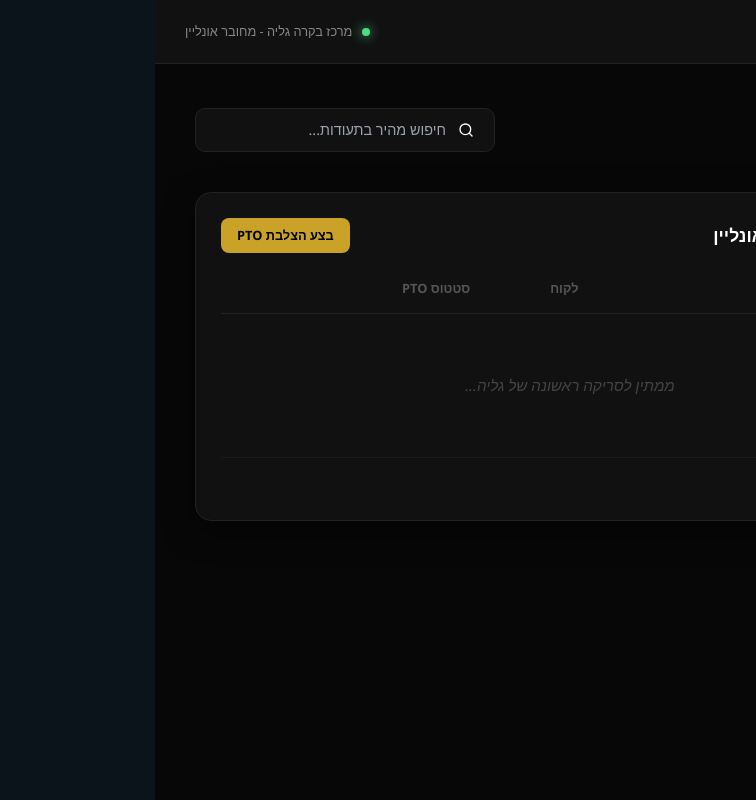
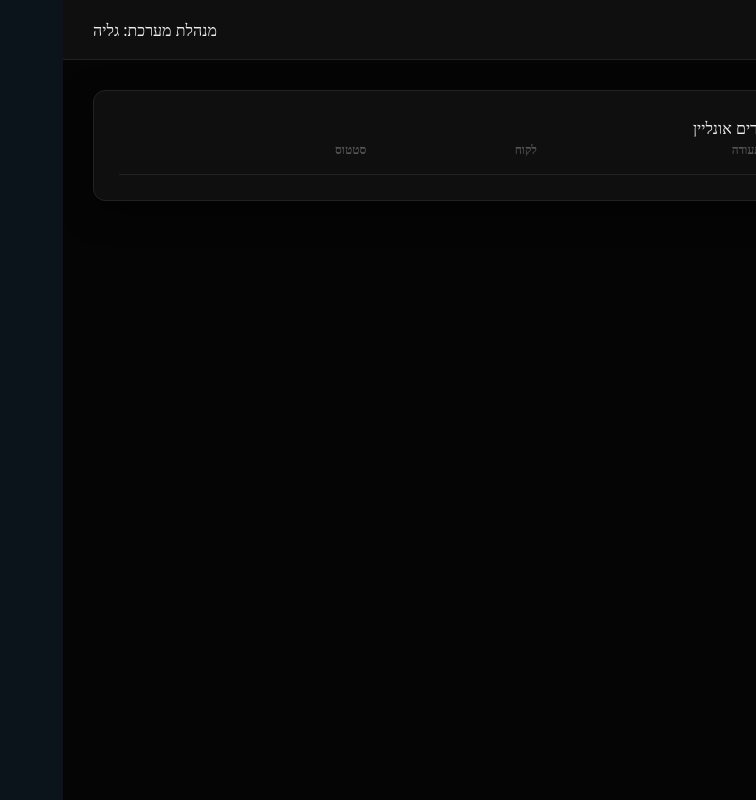
Before and after one commit to saban942025-cyber/ituran-94, a Next.js app: page /admin in a window 1280 px wide. Shown: the whole page, without its empty margins (524-1280 px from the left). Built offline with nearby package versions, Linux system fonts and the light colour scheme.

Commit message:
Update page.tsx

```diff
--- a/src/app/admin/page.tsx
+++ b/src/app/admin/page.tsx
@@ -1,8 +1,9 @@
 'use client';
-import React, { useState, useRef, useEffect } from 'react';
+import React, { useState, useRef } from 'react';
 import {
   FileUp, LayoutDashboard, FileText, Clock, Loader2,
-  Activity, ShieldCheck, CheckCircle2, AlertTriangle, Search
+  Activity, ShieldCheck, AlertTriangle, ChevronDown, ChevronUp,
+  Package, MessageSquare, CheckCircle
 } from 'lucide-react';
 import { processScan } from '../actions/process-scan';
 
@@ -10,9 +11,9 @@ export default function GaliaCyberDashboard() {
   const [isProcessing, setIsProcessing] = useState(false);
   const [status, setStatus] = useState('');
   const [results, setResults] = useState<any[]>([]);
+  const [expandedId, setExpandedId] = useState<number | null>(null);
   const fileInputRef = useRef<HTMLInputElement>(null);
 
-  // ה-URL של הסקריפט לתיקיית galya בדרייב
   const SCRIPT_URL = 'https://script.google.com/macros/s/AKfycbzTgyqBz-O4WxBs6Ivi-1sk-Ux4REEfdwWK6kBJvkVdM3kxl5FjeP8CfadNHtYOpOE7/exec';
 
   const onUpload = async (e: React.ChangeEvent<HTMLInputElement>) => {
@@ -20,7 +21,7 @@ export default function GaliaCyberDashboard() {
     if (!file) return;
 
     setIsProcessing(true);
-    setStatus('1. מגבה לדרייב (galya)...');
+    setStatus('שומר בדרייב ומנתח כתב יד...');
 
     const reader = new FileReader();
     reader.readAsDataURL(file);
@@ -28,19 +29,10 @@ export default function GaliaCyberDashboard() {
       const base64 = reader.result as string;
 
       try {
-        // שלב א: גיבוי ל-Google Drive
-        await fetch(SCRIPT_URL, {
-          method: 'POST',
-          mode: 'no-cors',
-          body: JSON.stringify({
-            fileName: `GALIA_${Date.now()}_${file.name}`,
-            base64Data: base64,
-            type: 'admin_upload'
-          })
-        });
+        // 1. גיבוי לדרייב
+        await fetch(SCRIPT_URL, { method: 'POST', mode: 'no-cors', body: JSON.stringify({ fileName: `G_${Date.now()}_${file.name}`, base64Data: base64 }) });
 
-        // שלב ב: ניתוח ג'ימיני (המלשינון)
-        setStatus('2. ג\'ימיני מנתח אונליין...');
+        // 2. ניתוח מוצרים וחריגות (המלשינון)
         const res = await processScan(base64, { lat: 0, lng: 0 }, { source: "GALIA_OFFICE" });
 
         if (res && res.success) {
@@ -48,184 +40,160 @@ export default function GaliaCyberDashboard() {
             id: Date.now(),
             invoice: res.data.invoiceNumber || '---',
             client: res.data.customerName || 'לא זוהה',
+            items: res.data.items || [],
+            notes: res.data.handwrittenNotes || '',
+            hasError: res.data.hasDiscrepancy || false,
             time: new Date().toLocaleTimeString('he-IL'),
-            type: res.data.type,
-            ptoStatus: 'ממתין להצלבה'
           };
           setResults(prev => [newData, ...prev]);
-          setStatus('✅ ניתוח הושלם בהצלחה');
+          setStatus('✅ ניתוח מוצרים הושלם');
         } else {
-          setStatus(`❌ שגיאת ניתוח: ${res?.error}`);
+          setStatus('❌ תקלה בניתוח');
         }
       } catch (err) {
-        setStatus('❌ תקלה בתקשורת מערכת');
+        setStatus('❌ שגיאת מערכת');
       } finally {
         setIsProcessing(false);
-        setTimeout(() => setStatus(''), 5000);
+        setTimeout(() => setStatus(''), 4000);
       }
     };
   };
 
+  const toggleRow = (id: number) => setExpandedId(expandedId === id ? null : id);
+
   return (
-    <div className="admin-container">
-      {/* Navbar */}
-      <nav className="nav">
-        <div className="nav-left">
-          <ShieldCheck className="gold" size={24} />
-          <span className="logo gold font-bold">SABAN 94 CYBER</span>
+    <div className="cyber-admin">
+      {/* Top Navbar */}
+      <nav className="navbar">
+        <div className="flex items-center gap-3">
+          <ShieldCheck className="gold" size={28} />
+          <span className="logo gold font-bold tracking-tighter">SABAN 94 CYBER</span>
         </div>
-        <div className="nav-right">
-          <div className="status-indicator">
-            <div className="dot animate-pulse"></div>
-            <span>מרכז בקרה גליה - מחובר אונליין</span>
-          </div>
+        <div className="user-profile">
+          <div className="dot animate-pulse"></div>
+          <span>מנהלת מערכת: גליה</span>
         </div>
       </nav>
 
       <div className="layout">
-        {/* Sidebar */}
-        <aside className="menu">
-          <LayoutDashboard className="gold" size={24} />
+        <aside className="sidebar">
+          <LayoutDashboard className="active gold" size={24} />
           <Activity size={24} />
           <FileText size={24} />
-          <Clock size={24} />
         </aside>
 
-        {/* Main Content */}
-        <main className="main">
-          <header className="main-header">
-            <div>
-              <h1>מרכז שליטה לוגיסטי</h1>
-              <p className="text-gray-400">ניהול תעודות ונתוני PTO בזמן אמת</p>
-            </div>
-            <div className="search-bar">
-              <Search size={18} className="text-gray-500" />
-              <input type="text" placeholder="חיפוש מהיר בתעודות..." />
-            </div>
-          </header>
+        <main className="content">
+          <div className="dashboard-grid">
 
-          <div className="grid">
-            {/* כרטיס העלאה */}
-            <div className="card upload-card">
-              <div className="card-header">
-                <FileUp className="gold" size={28} />
-                <h3>העלאה לניתוח וארכיון</h3>
+            {/* Upload Section */}
+            <div className="card upload-section">
+              <div className="flex justify-between items-center mb-6">
+                <h3 className="text-xl font-bold">סורק תעודות חכם</h3>
+                {isProcessing && <Loader2 className="spin gold" />}
               </div>
-              <div
-                className={`dropzone ${isProcessing ? 'processing' : ''}`}
-                onClick={() => !isProcessing && fileInputRef.current?.click()}
-              >
-                {isProcessing ? (
-                  <div className="loader-area">
-                    <Loader2 className="spin gold" size={48} />
-                    <p className="gold animate-pulse">{status}</p>
-                  </div>
-                ) : (
-                  <div className="idle-area">
-                    <FileUp size={48} className="text-gray-600 mb-4" />
-                    <p>גרור קובץ לכאן או לחץ לבחירה</p>
-                    <span className="text-xs text-gray-500">תומך ב-PDF ובתמונות (תעודות/דיסקיות)</span>
-                  </div>
-                )}
+
+              <div className="dropzone" onClick={() => !isProcessing && fileInputRef.current?.click()}>
+                <FileUp size={48} className={isProcessing ? 'gold opacity-50' : 'text-gray-700'} />
+                <p className="mt-4">{isProcessing ? status : 'לחץ להעלאת תעודה לניתוח מוצרים'}</p>
               </div>
-              <input
-                type="file"
-                ref={fileInputRef}
-                onChange={onUpload}
-                className="hidden"
-                accept="image/*,application/pdf"
-              />
+              <input type="file" ref={fileInputRef} onChange={onUpload} className="hidden" accept="image/*,application/pdf" />
             </div>
 
-            {/* טבלת נתוני אמת */}
+            {/* Results Table */}
             <div className="card table-card">
-              <div className="card-header space-between">
-                <h3>נתוני אמת - הצלבה אונליין</h3>
-                <button className="sync-btn" onClick={() => alert('ממתין לדוח איתורן (16:00)')}>
-                  בצע הצלבת PTO
-                </button>
-              </div>
+              <h3 className="mb-6 font-bold text-lg border-b border-gray-800 pb-3">מעקב החזרות ומוצרים אונליין</h3>
 
-              <div className="table-wrapper">
+              <div className="table-container">
                 <table>
                   <thead>
                     <tr>
                       <th>זמן</th>
-                      <th>מספר תעודה</th>
+                      <th>תעודה</th>
                       <th>לקוח</th>
-                      <th>סטטוס PTO</th>
+                      <th>סטטוס</th>
+                      <th></th>
                     </tr>
                   </thead>
                   <tbody>
-                    {results.length > 0 ? results.map(r => (
-                      <tr key={r.id} className="fade-in">
-                        <td className="text-gray-500 text-sm">{r.time}</td>
-                        <td className="gold font-mono font-bold">{r.invoice}</td>
-                        <td>{r.client}</td>
-                        <td>
-                          <span className="status-badge">
-                            <Activity size={12} className="mr-1" /> {r.ptoStatus}
-                          </span>
-                        </td>
-                      </tr>
-                    )) : (
-                      <tr>
-                        <td colSpan={4} className="empty-state">
-                          ממתין לסריקה ראשונה של גליה...
-                        </td>
-                      </tr>
-                    )}
+                    {results.map(r => (
+                      <React.Fragment key={r.id}>
+                        <tr onClick={() => toggleRow(r.id)} className={`cursor-pointer hover:bg-black/40 ${r.hasError ? 'border-r-4 border-red-600' : ''}`}>
+                          <td className="text-gray-500 text-xs">{r.time}</td>
+                          <td className="gold font-mono">{r.invoice}</td>
+                          <td className="font-medium">{r.client}</td>
+                          <td>
+                            {r.hasError ?
+                              <span className="badge-error"><AlertTriangle size={12}/> חריגה</span> :
+                              <span className="badge-success"><CheckCircle size={12}/> תקין</span>
+                            }
+                          </td>
+                          <td>{expandedId === r.id ? <ChevronUp size={16}/> : <ChevronDown size={16}/>}</td>
+                        </tr>
+
+                        {/* Expanded Detail View */}
+                        {expandedId === r.id && (
+                          <tr className="bg-white/5">
+                            <td colSpan={5} className="p-0">
+                              <div className="details-panel fade-in">
+                                <div className="detail-section">
+                                  <h4 className="flex items-center gap-2 text-sm gold mb-3"><Package size={14}/> פירוט מוצרים וכמויות:</h4>
+                                  <div className="items-list">
+                                    {r.items.map((item: any, i: number) => (
+                                      <div key={i} className={`item-row ${item.returned > 0 ? 'text-red-400' : ''}`}>
+                                        <span>{item.name}</span>
+                                        <span className="font-mono">כמות: {item.qty} {item.returned > 0 ? `| החזרה: ${item.returned}` : ''}</span>
+                                      </div>
+                                    ))}
+                                  </div>
+                                </div>
+                                {r.notes && (
+                                  <div className="detail-section border-t border-gray-800">
+                                    <h4 className="flex items-center gap-2 text-sm gold mb-2"><MessageSquare size={14}/> זיהוי כתב יד (הערות):</h4>
+                                    <p className="text-sm italic text-gray-300 bg-black/30 p-3 rounded-lg border border-gray-800">{r.notes}</p>
+                                  </div>
+                                )}
+                              </div>
+                            </td>
+                          </tr>
+                        )}
+                      </React.Fragment>
+                    ))}
                   </tbody>
                 </table>
               </div>
             </div>
+
           </div>
         </main>
       </div>
 
       <style jsx>{`
-        .admin-container { background: #070707; color: #fff; min-height: 100vh; direction: rtl; font-family: 'Segoe UI', sans-serif; }
-        .nav { height: 64px; background: #111; display: flex; align-items: center; justify-content: space-between; padding: 0 30px; border-bottom: 1px solid #222; }
+        .cyber-admin { background: #050505; color: #eee; min-height: 100vh; direction: rtl; font-family: system-ui; }
+        .navbar { height: 60px; background: #0f0f0f; display: flex; align-items: center; justify-content: space-between; padding: 0 30px; border-bottom: 1px solid #222; }
         .gold { color: #C9A227; }
-        .logo { font-size: 1.2rem; letter-spacing: 1px; }
-        .status-indicator { display: flex; align-items: center; gap: 10px; font-size: 0.8rem; color: #888; }
-        .dot { width: 8px; height: 8px; background: #4ade80; border-radius: 50%; box-shadow: 0 0 12px #4ade80; }
+        .layout { display: flex; }
+        .sidebar { width: 70px; background: #080808; display: flex; flex-direction: column; align-items: center; padding: 30px 0; gap: 35px; border-left: 1px solid #1a1a1a; min-height: calc(100vh - 60px); }
+        .content { flex: 1; padding: 30px; }
+        .dashboard-grid { display: grid; grid-template-columns: 320px 1fr; gap: 25px; align-items: start; }
+        .card { background: #0f0f0f; border-radius: 12px; border: 1px solid #222; padding: 25px; box-shadow: 0 10px 30px rgba(0,0,0,0.5); }
+        .dropzone { border: 2px dashed #333; border-radius: 12px; padding: 40px 15px; text-align: center; cursor: pointer; transition: 0.2s; }
+        .dropzone:hover { border-color: #C9A227; background: #151515; }
 
-        .layout { display: flex; }
-        .menu { width: 70px; background: #0a0a0a; display: flex; flex-direction: column; align-items: center; padding: 40px 0; gap: 40px; min-height: calc(100vh - 64px); border-left: 1px solid #1a1a1a; }
-        .menu :global(svg) { color: #444; cursor: pointer; transition: 0.3s; }
-        .menu :global(svg:hover) { color: #C9A227; }
-        .menu :global(svg.active) { color: #C9A227; }
+        table { width: 100%; border-collapse: collapse; }
+        th { text-align: right; color: #555; font-size: 0.75rem; padding-bottom: 15px; border-bottom: 1px solid #222; }
+        td { padding: 18px 10px; border-bottom: 1px solid #151515; font-size: 0.9rem; }
 
-        .main { flex: 1; padding: 40px; max-width: 1400px; margin: 0 auto; }
-        .main-header { display: flex; justify-content: space-between; align-items: flex-end; margin-bottom: 40px; }
-        .search-bar { background: #111; padding: 10px 20px; border-radius: 10px; border: 1px solid #222; display: flex; align-items: center; gap: 12px; width: 300px; }
-        .search-bar input { background: transparent; border: none; color: white; outline: none; width: 100%; font-size: 0.9rem; }
+        .badge-success { color: #4ade80; background: #062010; padding: 4px 10px; border-radius: 6px; font-size: 0.7rem; display: inline-flex; align-items: center; gap: 5px; }
+        .badge-error { color: #f87171; background: #2a0a0a; padding: 4px 10px; border-radius: 6px; font-size: 0.7rem; display: inline-flex; align-items: center; gap: 5px; }
 
-        .grid { display: grid; grid-template-columns: 350px 1fr; gap: 30px; }
-        .card { background: #111; border-radius: 16px; border: 1px solid #222; padding: 25px; box-shadow: 0 10px 30px rgba(0,0,0,0.5); }
-        .card-header { display: flex; align-items: center; gap: 15px; margin-bottom: 25px; }
-        .card-header.space-between { justify-content: space-between; }
-        .card-header h3 { font-size: 1.1rem; font-weight: 600; }
+        .details-panel { padding: 20px; border-bottom: 2px solid #C9A227; }
+        .detail-section { padding: 15px 0; }
+        .item-row { display: flex; justify-content: space-between; font-size: 0.85rem; padding: 6px 0; border-bottom: 1px solid #1a1a1a; }
 
-        .dropzone { border: 2px dashed #333; border-radius: 12px; padding: 50px 20px; text-align: center; cursor: pointer; transition: 0.3s; position: relative; }
-        .dropzone:hover { border-color: #C9A227; background: #161616; }
-        .dropzone.processing { border-color: #C9A227; background: #0f0f0f; cursor: wait; }
-
-        .table-wrapper { overflow-x: auto; }
-        table { width: 100%; border-collapse: collapse; }
-        th { text-align: right; color: #555; font-size: 0.8rem; text-transform: uppercase; padding-bottom: 15px; border-bottom: 1px solid #222; }
-        td { padding: 20px 0; border-bottom: 1px solid #1a1a1a; font-size: 0.95rem; }
-
-        .status-badge { background: #1a1600; color: #C9A227; padding: 6px 12px; border-radius: 8px; font-size: 0.75rem; border: 1px solid #332b00; display: inline-flex; align-items: center; }
-        .sync-btn { background: #C9A227; color: #000; border: none; padding: 8px 16px; border-radius: 8px; font-weight: bold; cursor: pointer; font-size: 0.8rem; transition: 0.3s; }
-        .sync-btn:hover { background: #e0b42d; transform: translateY(-2px); }
-
-        .empty-state { text-align: center; padding: 60px 0; color: #444; font-style: italic; }
         .spin { animation: spin 2s linear infinite; }
         @keyframes spin { from { transform: rotate(0deg); } to { transform: rotate(360deg); } }
-        .fade-in { animation: fadeIn 0.5s ease-out forwards; }
-        @keyframes fadeIn { from { opacity: 0; transform: translateY(10px); } to { opacity: 1; transform: translateY(0); } }
+        .fade-in { animation: fadeIn 0.4s ease-out; }
+        @keyframes fadeIn { from { opacity: 0; transform: translateY(-5px); } to { opacity: 1; transform: translateY(0); } }
         .hidden { display: none; }
       `}</style>
     </div>
```
